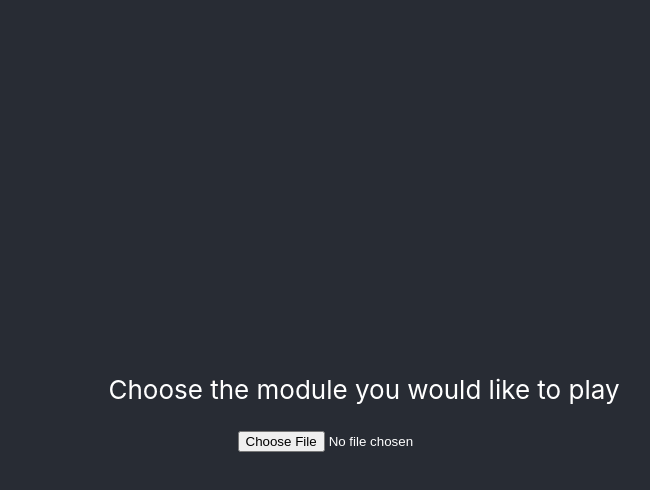
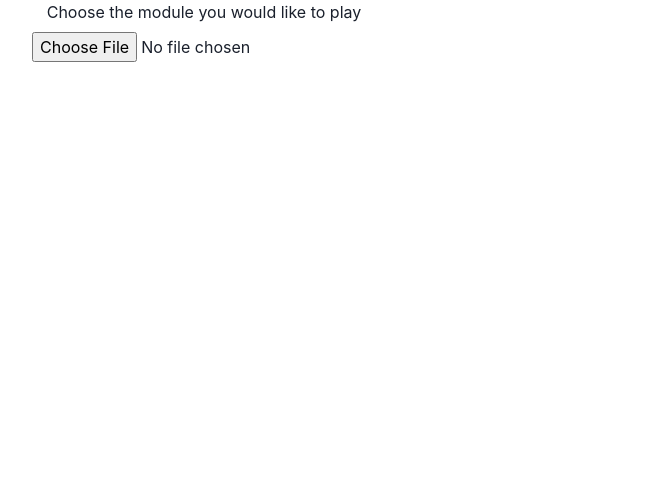
Before and after one commit to battmeech/story-plus, a React (Create React App) app: page / in a window 1280 px wide. Shown: the top 490 px of the page, without its empty margins (276-926 px from the left). Built offline with nearby package versions, Linux system fonts and the light colour scheme.

Commit message:
wip: add styling

```diff
--- a/package.json
+++ b/package.json
@@ -3,6 +3,9 @@
   "version": "0.1.0",
   "private": true,
   "dependencies": {
+    "@chakra-ui/react": "^2.2.4",
+    "@emotion/react": "^11.9.3",
+    "@emotion/styled": "^11.9.3",
     "@reduxjs/toolkit": "^1.8.3",
     "@testing-library/jest-dom": "^5.16.4",
     "@testing-library/react": "^13.3.0",
@@ -15,6 +18,7 @@
     "concurrently": "^7.2.2",
     "electron-is-dev": "^2.0.0",
     "electron-squirrel-startup": "^1.0.0",
+    "framer-motion": "^6.5.1",
     "prettier": "^2.7.1",
     "react": "^18.2.0",
     "react-dom": "^18.2.0",
--- /dev/null
+++ b/src/components/Layout.tsx
@@ -0,0 +1,6 @@
+import { FC, PropsWithChildren } from "react";
+import { VStack } from "@chakra-ui/react";
+
+export const Layout: FC<PropsWithChildren> = ({ children }) => {
+  return <VStack maxWidth="960px">{children}</VStack>;
+};
--- a/src/features/FileLoader/FileLoader.tsx
+++ b/src/features/FileLoader/FileLoader.tsx
@@ -25,7 +25,11 @@ export const FileLoader = () => {
   return (
     <>
       <p>Choose the module you would like to play</p>
-      <input type="file" onChange={(event) => onChange(event.target.files)} />
+      <input
+        accept="mlmlml"
+        type="file"
+        onChange={(event) => onChange(event.target.files)}
+      />
     </>
   );
 };
--- a/src/index.css
+++ /dev/null
@@ -1,52 +0,0 @@
-body {
-  margin: 0;
-  font-family: -apple-system, BlinkMacSystemFont, 'Segoe UI', 'Roboto', 'Oxygen',
-    'Ubuntu', 'Cantarell', 'Fira Sans', 'Droid Sans', 'Helvetica Neue',
-    sans-serif;
-  -webkit-font-smoothing: antialiased;
-  -moz-osx-font-smoothing: grayscale;
-}
-
-code {
-  font-family: source-code-pro, Menlo, Monaco, Consolas, 'Courier New',
-    monospace;
-}
-
-.App {
-  text-align: center;
-}
-
-.App-logo {
-  height: 40vmin;
-  pointer-events: none;
-}
-
-@media (prefers-reduced-motion: no-preference) {
-  .App-logo {
-    animation: App-logo-spin infinite 20s linear;
-  }
-}
-
-.App-header {
-  background-color: #282c34;
-  min-height: 100vh;
-  display: flex;
-  flex-direction: column;
-  align-items: center;
-  justify-content: center;
-  font-size: calc(10px + 2vmin);
-  color: white;
-}
-
-.App-link {
-  color: #61dafb;
-}
-
-@keyframes App-logo-spin {
-  from {
-    transform: rotate(0deg);
-  }
-  to {
-    transform: rotate(360deg);
-  }
-}
--- a/src/index.tsx
+++ b/src/index.tsx
@@ -1,10 +1,11 @@
 import React from "react";
 import ReactDOM from "react-dom/client";
-import "./index.css";
+import { ChakraProvider } from "@chakra-ui/react";
 import { Application } from "./features/Application/Application";
 import reportWebVitals from "./reportWebVitals";
 import { Provider } from "react-redux";
 import { store } from "./ducks/store";
+import { Layout } from "./components/Layout";
 
 const root = ReactDOM.createRoot(
   document.getElementById("root") as HTMLElement
@@ -12,11 +13,11 @@ const root = ReactDOM.createRoot(
 root.render(
   <React.StrictMode>
     <Provider store={store}>
-      <div className="App">
-        <header className="App-header">
+      <ChakraProvider>
+        <Layout>
           <Application />
-        </header>
-      </div>
+        </Layout>
+      </ChakraProvider>
     </Provider>
   </React.StrictMode>
 );
```
Also changed, not shown: 1 other file (tests, documents, lock files or other folders).
